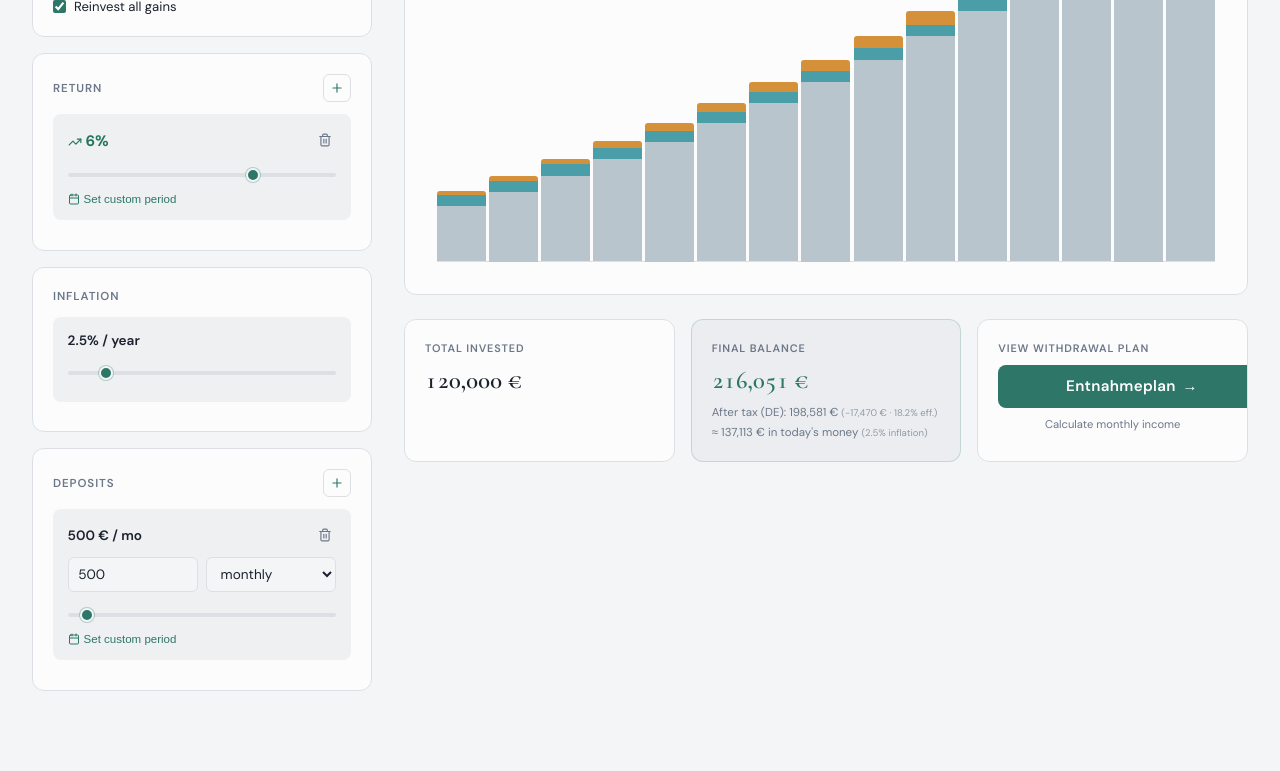
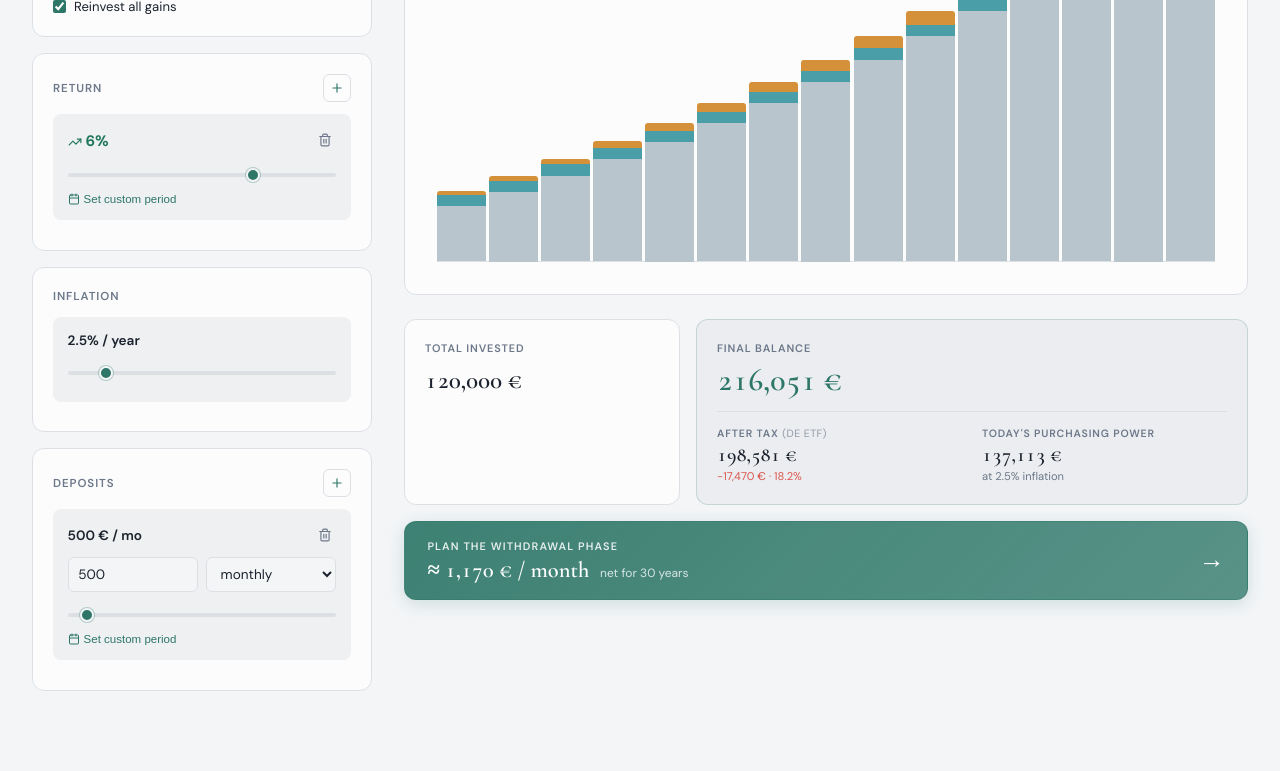
Before and after one commit to hamsterbacke23/investment-calc, a Vue app: page /#/growth in a window 1280 px wide. Shown: the part 435-1206 px from the top of the page. Built offline with nearby package versions, Linux system fonts and the light colour scheme.

Commit message:
Expand Final Balance card (2/3 width) with clearer tax & inflation breakdown; replace withdrawal stat card with a CTA banner that previews monthly net income

```diff
--- a/src/components/growth/GrowthStats.vue
+++ b/src/components/growth/GrowthStats.vue
@@ -1,32 +1,48 @@
 <script setup>
 import { inflationRate } from '../../composables/useInvestmentStore.js';
 import { totalInvested, finalBalance, taxInfo } from '../../composables/useGrowthCalculations.js';
+import { withdrawalTaxInfo } from '../../composables/useWithdrawalPlan.js';
 </script>
 
 <template>
-  <div class="stats-grid">
+  <div class="stats-grid stats-grid--split">
     <div class="stat-card">
       <label>Total Invested</label>
       <h2>{{ totalInvested.toLocaleString() }} €</h2>
     </div>
-    <div class="stat-card highlighted">
+
+    <div class="stat-card highlighted final-balance-card">
       <label>Final Balance</label>
-      <h2>{{ finalBalance.toLocaleString() }} €</h2>
-      <span class="tax-note" v-if="taxInfo.tax > 0">
-        After tax (DE): {{ taxInfo.afterTax.toLocaleString() }} €
-        <small>(−{{ taxInfo.tax.toLocaleString() }} € · {{ taxInfo.effectiveRate }}% eff.)</small>
-      </span>
-      <span class="inflation-note">
-        ≈ {{ taxInfo.inTodaysMoney.toLocaleString() }} € in today's money
-        <small>({{ inflationRate.toFixed(1) }}% inflation)</small>
+      <h2 class="final-balance-headline">{{ finalBalance.toLocaleString() }} €</h2>
+
+      <dl class="balance-breakdown">
+        <div v-if="taxInfo.tax > 0" class="breakdown-row">
+          <dt>After tax <span class="muted">(DE ETF)</span></dt>
+          <dd>
+            <span class="amount">{{ taxInfo.afterTax.toLocaleString() }} €</span>
+            <span class="delta delta-neg">−{{ taxInfo.tax.toLocaleString() }} € · {{ taxInfo.effectiveRate }}%</span>
+          </dd>
+        </div>
+
+        <div class="breakdown-row">
+          <dt>Today's purchasing power</dt>
+          <dd>
+            <span class="amount">{{ taxInfo.inTodaysMoney.toLocaleString() }} €</span>
+            <span class="delta">at {{ inflationRate.toFixed(1) }}% inflation</span>
+          </dd>
+        </div>
+      </dl>
+    </div>
+  </div>
+
+  <RouterLink to="/withdrawal" class="withdrawal-cta">
+    <div class="cta-text">
+      <span class="cta-label">Plan the withdrawal phase</span>
+      <span class="cta-headline">
+        ≈ {{ withdrawalTaxInfo.monthlyNet.toLocaleString() }} € / month
+        <span class="cta-detail">net for 30 years</span>
       </span>
     </div>
-    <div class="stat-card monthly-card">
-      <label>View Withdrawal Plan</label>
-      <RouterLink to="/withdrawal" class="btn-view-plan">
-        Entnahmeplan <span class="arrow">→</span>
-      </RouterLink>
-      <span class="plan-note">Calculate monthly income</span>
-    </div>
-  </div>
+    <span class="cta-arrow" aria-hidden="true">→</span>
+  </RouterLink>
 </template>
--- a/src/styles/components.css
+++ b/src/styles/components.css
@@ -444,6 +444,11 @@ input[type="range"]::-moz-range-thumb {
   margin-top: 1.5rem;
 }
 
+/* Growth view: Total Invested (1) + Final Balance (2 cols) */
+.stats-grid--split {
+  grid-template-columns: minmax(0, 1fr) minmax(0, 2fr);
+}
+
 .stat-card {
   background: hsl(var(--card));
   color: hsl(var(--card-foreground));
@@ -505,6 +510,136 @@ input[type="range"]::-moz-range-thumb {
 .highlighted h2 { color: hsl(var(--primary)); }
 
 .monthly-card h2 { color: hsl(var(--foreground)); }
+
+/* --- Final Balance card (expanded) --- */
+.final-balance-card {
+  display: flex;
+  flex-direction: column;
+}
+
+.final-balance-headline {
+  font-size: 2rem !important;
+  margin-bottom: 0.85rem !important;
+  line-height: 1.1;
+}
+
+.balance-breakdown {
+  margin: 0;
+  padding-top: 0.85rem;
+  border-top: 1px solid hsl(var(--border));
+  display: grid;
+  grid-template-columns: 1fr 1fr;
+  gap: 0.75rem 1.25rem;
+}
+
+.balance-breakdown .breakdown-row {
+  display: flex;
+  flex-direction: column;
+  gap: 0.15rem;
+  min-width: 0;
+}
+
+.balance-breakdown dt {
+  font-size: 0.66rem;
+  font-weight: 600;
+  text-transform: uppercase;
+  letter-spacing: 0.08em;
+  color: hsl(var(--muted-foreground));
+}
+
+.balance-breakdown dt .muted {
+  font-weight: 400;
+  letter-spacing: 0.04em;
+  opacity: 0.7;
+}
+
+.balance-breakdown dd {
+  margin: 0;
+  display: flex;
+  flex-direction: column;
+  gap: 0.1rem;
+}
+
+.balance-breakdown .amount {
+  font-family: 'Cormorant Garamond', Georgia, serif;
+  font-size: 1.25rem;
+  font-weight: 600;
+  font-variant-numeric: tabular-nums;
+  color: hsl(var(--foreground));
+  line-height: 1.1;
+}
+
+.balance-breakdown .delta {
+  font-size: 0.7rem;
+  color: hsl(var(--muted-foreground));
+  font-variant-numeric: tabular-nums;
+}
+
+.balance-breakdown .delta-neg { color: hsl(var(--destructive)); opacity: 0.85; }
+
+/* --- Withdrawal CTA banner --- */
+.withdrawal-cta {
+  margin-top: 1rem;
+  display: flex;
+  align-items: center;
+  justify-content: space-between;
+  gap: 1.5rem;
+  padding: 1rem 1.4rem;
+  border-radius: 12px;
+  background: linear-gradient(135deg,
+    hsl(var(--primary) / 0.92),
+    hsl(var(--primary) / 0.78));
+  color: hsl(var(--primary-foreground));
+  text-decoration: none;
+  border: 1px solid hsl(var(--primary) / 0.4);
+  box-shadow: 0 4px 16px hsl(var(--primary) / 0.18);
+  transition: transform 0.18s ease, box-shadow 0.18s ease;
+  animation: fadeInUp 0.5s ease 0.5s both;
+}
+
+.withdrawal-cta:hover {
+  transform: translateY(-2px);
+  box-shadow: 0 8px 24px hsl(var(--primary) / 0.28);
+}
+
+.cta-text {
+  display: flex;
+  flex-direction: column;
+  gap: 0.15rem;
+  min-width: 0;
+}
+
+.cta-label {
+  font-size: 0.68rem;
+  font-weight: 600;
+  text-transform: uppercase;
+  letter-spacing: 0.1em;
+  opacity: 0.85;
+}
+
+.cta-headline {
+  font-family: 'Cormorant Garamond', Georgia, serif;
+  font-size: 1.4rem;
+  font-weight: 600;
+  font-variant-numeric: tabular-nums;
+  line-height: 1.15;
+}
+
+.cta-detail {
+  font-family: 'DM Sans', system-ui, sans-serif;
+  font-size: 0.75rem;
+  font-weight: 400;
+  opacity: 0.78;
+  margin-left: 0.35rem;
+}
+
+.cta-arrow {
+  font-size: 1.6rem;
+  font-weight: 300;
+  transition: transform 0.18s ease;
+}
+
+.withdrawal-cta:hover .cta-arrow { transform: translateX(4px); }
 
 /* --- Duration / Year controls --- */
 .small-label-input {
@@ -927,6 +1062,19 @@ input[type="range"]::-moz-range-thumb {
     margin-top: 1rem;
   }
 
+  .stats-grid--split { grid-template-columns: 1fr; }
+
+  .balance-breakdown { grid-template-columns: 1fr; }
+
+  .withdrawal-cta {
+    flex-direction: column;
+    align-items: flex-start;
+    gap: 0.4rem;
+    padding: 0.85rem 1rem;
+  }
+
+  .cta-headline { font-size: 1.2rem; }
+
   .stat-card { padding: 1rem 1.15rem; }
   .stat-card h2 { font-size: 1.35rem; }
 
```
